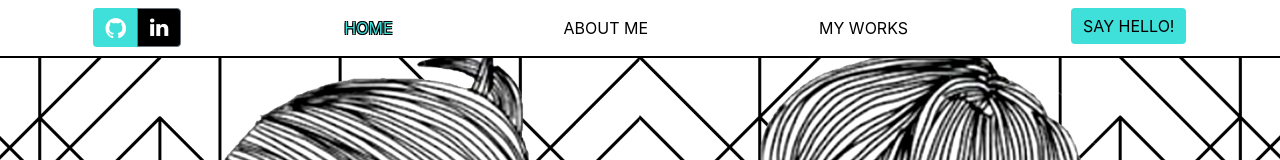
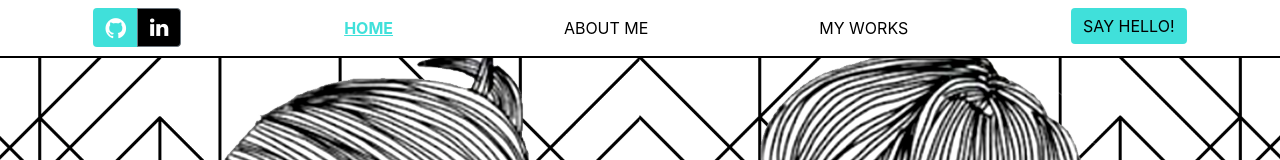
Before and after one commit to drobi710/portfolio, a React (Create React App) app: page / in a window 1280 px wide. In both pictures the pointer is over the link "HOME". Shown: the top 160 px of the page. Built offline with nearby package versions, Linux system fonts and the light colour scheme.

Commit message:
update hover effect on Nav links

```diff
--- a/src/App.css
+++ b/src/App.css
@@ -54,8 +54,8 @@
 
 #navLink:hover {
   color: #40e0da;
-  text-shadow: -1px -1px 0 #000, 1px -1px 0 #000, -1px 1px 0 #000,
-    1px 1px 0 #000;
+  font-weight: bold;
+  text-decoration: underline;
 }
 
 #sayhello {
```
